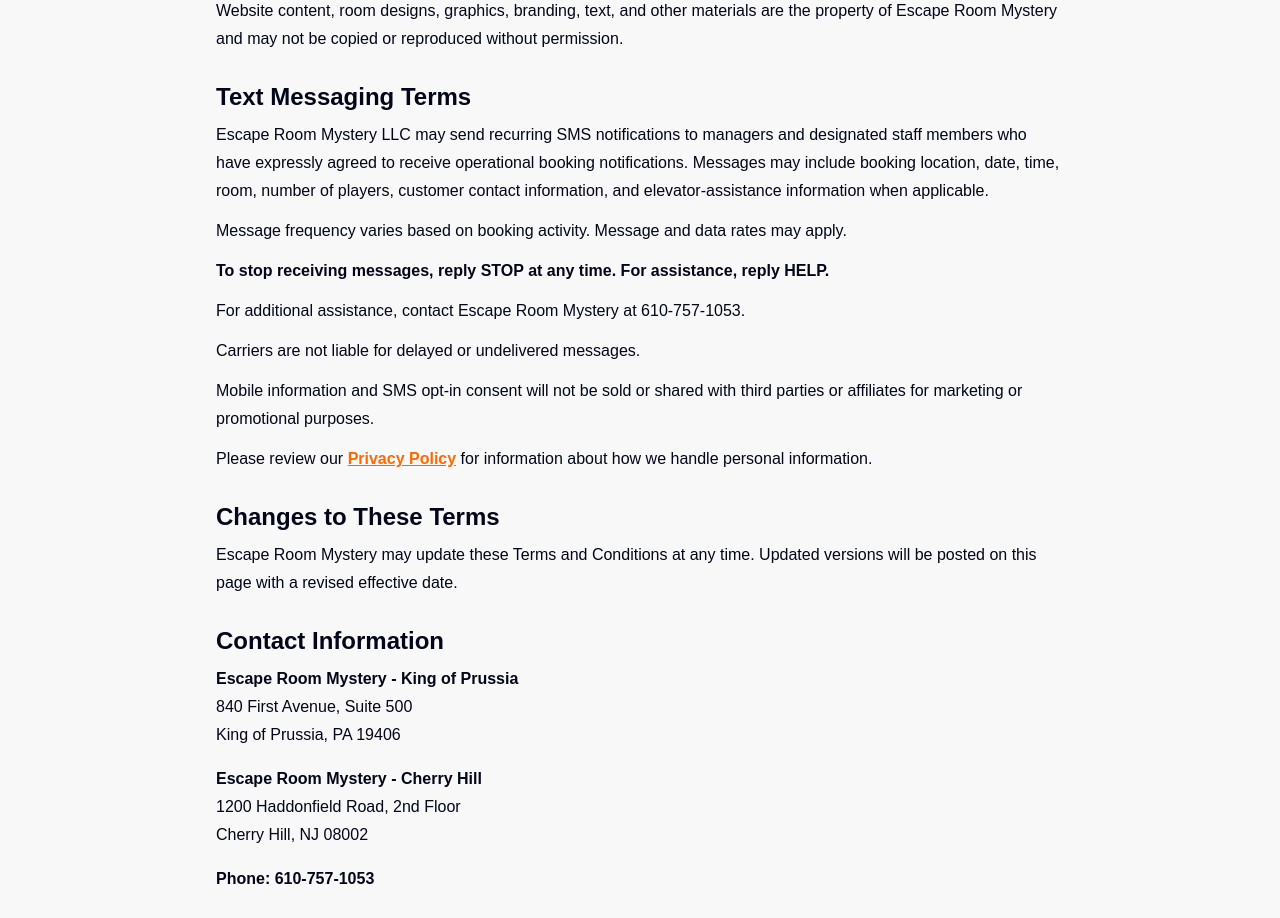
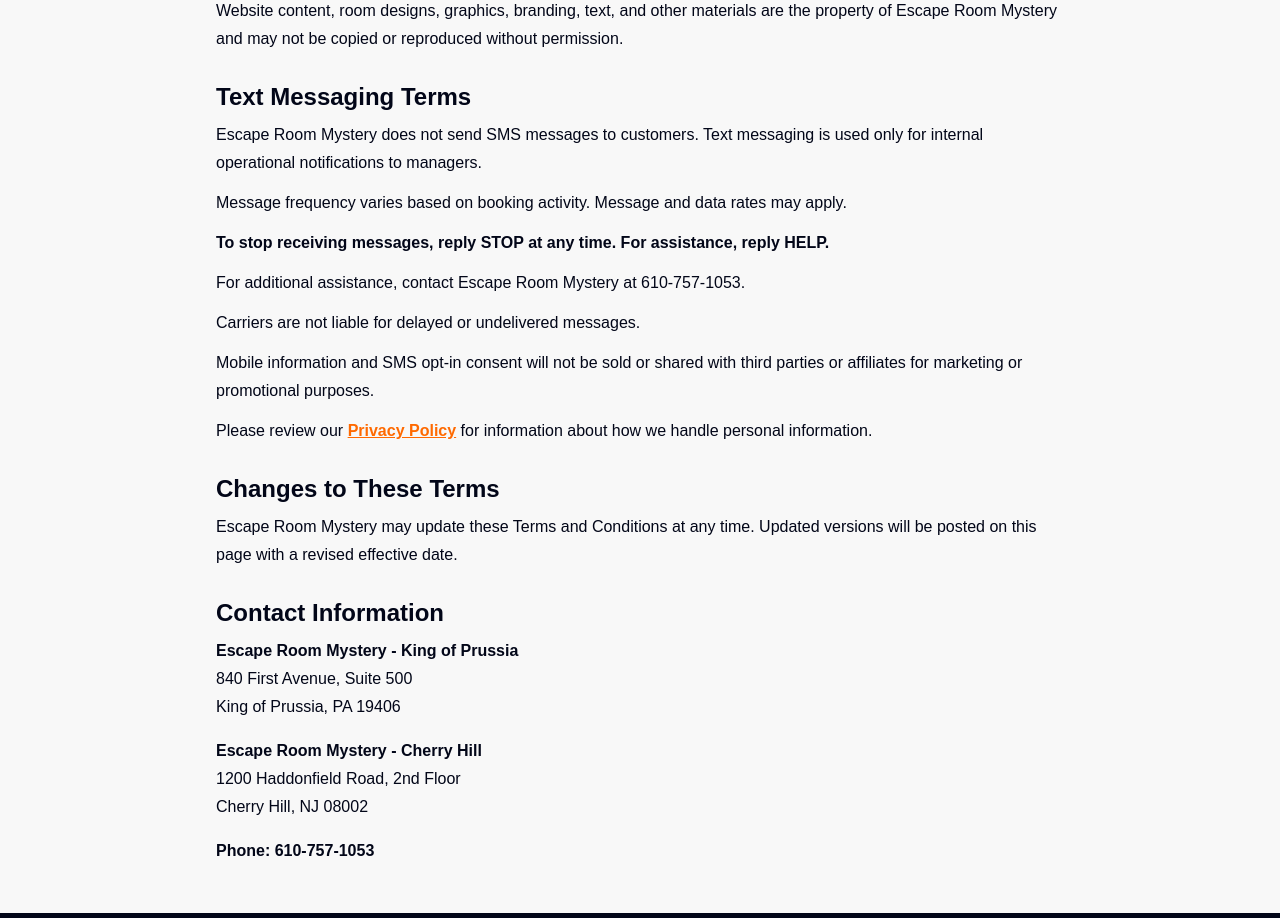
Before and after one commit to 2playergames2024-arch/escaperoom-site, a Next.js app: page /terms-and-conditions in a window 1280 px wide. Shown: the part 1200-2118 px from the top of the page. Built offline with nearby package versions, Linux system fonts and the light colour scheme.

Commit message:
Clarify SMS terms for manager notifications

```diff
--- a/app/terms-and-conditions/page.tsx
+++ b/app/terms-and-conditions/page.tsx
@@ -126,12 +126,11 @@
 
             <div className="space-y-3">
               <p>
-                Escape Room Mystery LLC may send recurring SMS notifications to
-                managers and designated staff members who have expressly agreed
-                to receive operational booking notifications. Messages may
-                include booking location, date, time, room, number of players,
-                customer contact information, and elevator-assistance
-                information when applicable.
+                <p>
+                  Escape Room Mystery does not send SMS messages to customers.
+                  Text messaging is used only for internal operational
+                  notifications to managers.
+                </p>
               </p>
 
               <p>
```
